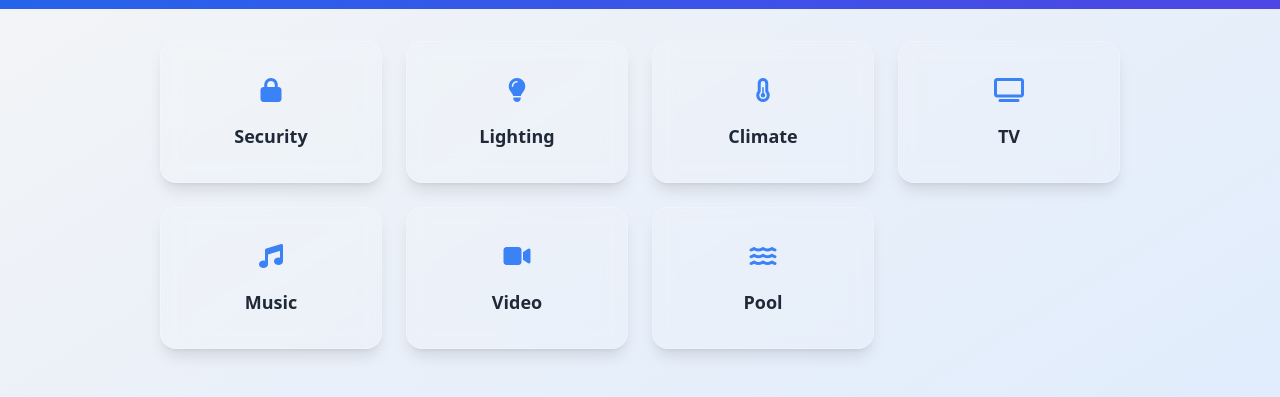
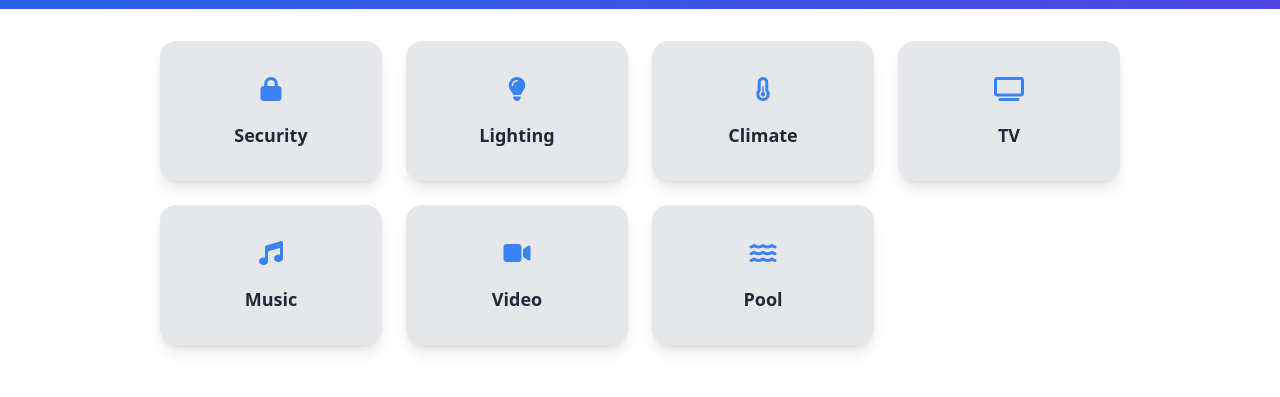
Before and after one commit to agorman1017-lgtm/eHome, a plain HTML site: page index.html in a window 1280 px wide. Shown: the part 43-440 px from the top of the page. Drawn offline with nearby package versions, Linux system fonts and the light colour scheme.

Commit message:
Update index.html

```diff
--- a/index.html
+++ b/index.html
@@ -7,48 +7,42 @@
   <link rel="stylesheet" href="https://cdnjs.cloudflare.com/ajax/libs/font-awesome/6.4.2/css/all.min.css">
   <script src="https://cdn.tailwindcss.com"></script>
   <style>
-    .glass-effect {
-      background: rgba(255, 255, 255, 0.1);
-      backdrop-filter: blur(10px);
-      -webkit-backdrop-filter: blur(10px);
-      border: 1px solid rgba(255, 255, 255, 0.2);
-    }
     .icon-hover:hover i {
       transform: scale(1.2);
       transition: transform 0.3s ease;
     }
   </style>
 </head>
-<body class="bg-gradient-to-br from-gray-100 to-blue-100 min-h-screen flex flex-col items-center justify-start">
+<body class="bg-white min-h-screen flex flex-col items-center justify-start">
   <header class="w-full bg-gradient-to-r from-blue-600 to-indigo-600 text-white text-center py-3">
     <h1 class="text-xl font-extrabold tracking-tight" style="font-family: 'Inter', sans-serif;">eHome</h1>
   </header>
   <main class="grid grid-cols-2 sm:grid-cols-3 md:grid-cols-4 gap-6 p-8 max-w-5xl w-full">
-    <button onclick="openApp('Security')" class="flex flex-col items-center p-8 glass-effect rounded-2xl shadow-lg hover:shadow-xl icon-hover transition-all duration-300">
+    <button onclick="openApp('Security')" class="flex flex-col items-center p-8 bg-gray-200 rounded-2xl shadow-lg hover:shadow-xl icon-hover transition-all duration-300">
       <i class="fas fa-lock w-12 h-10 text-2xl text-blue-500 max-w-full"></i>
       <span class="mt-2 text-lg text-gray-800 font-semibold">Security</span>
     </button>
-    <button onclick="openApp('Lighting')" class="flex flex-col items-center p-8 glass-effect rounded-2xl shadow-lg hover:shadow-xl icon-hover transition-all duration-300">
+    <button onclick="openApp('Lighting')" class="flex flex-col items-center p-8 bg-gray-200 rounded-2xl shadow-lg hover:shadow-xl icon-hover transition-all duration-300">
       <i class="fas fa-lightbulb w-12 h-10 text-2xl text-blue-500 max-w-full"></i>
       <span class="mt-2 text-lg text-gray-800 font-semibold">Lighting</span>
     </button>
-    <button onclick="openApp('Climate')" class="flex flex-col items-center p-8 glass-effect rounded-2xl shadow-lg hover:shadow-xl icon-hover transition-all duration-300">
+    <button onclick="openApp('Climate')" class="flex flex-col items-center p-8 bg-gray-200 rounded-2xl shadow-lg hover:shadow-xl icon-hover transition-all duration-300">
       <i class="fas fa-thermometer-half w-12 h-10 text-2xl text-blue-500 max-w-full"></i>
       <span class="mt-2 text-lg text-gray-800 font-semibold">Climate</span>
     </button>
-    <button onclick="openApp('TV')" class="flex flex-col items-center p-8 glass-effect rounded-2xl shadow-lg hover:shadow-xl icon-hover transition-all duration-300">
+    <button onclick="openApp('TV')" class="flex flex-col items-center p-8 bg-gray-200 rounded-2xl shadow-lg hover:shadow-xl icon-hover transition-all duration-300">
       <i class="fas fa-tv w-12 h-10 text-2xl text-blue-500 max-w-full"></i>
       <span class="mt-2 text-lg text-gray-800 font-semibold">TV</span>
     </button>
-    <button onclick="openApp('Music')" class="flex flex-col items-center p-8 glass-effect rounded-2xl shadow-lg hover:shadow-xl icon-hover transition-all duration-300">
+    <button onclick="openApp('Music')" class="flex flex-col items-center p-8 bg-gray-200 rounded-2xl shadow-lg hover:shadow-xl icon-hover transition-all duration-300">
       <i class="fas fa-music w-12 h-10 text-2xl text-blue-500 max-w-full"></i>
       <span class="mt-2 text-lg text-gray-800 font-semibold">Music</span>
     </button>
-    <button onclick="openApp('Video')" class="flex flex-col items-center p-8 glass-effect rounded-2xl shadow-lg hover:shadow-xl icon-hover transition-all duration-300">
+    <button onclick="openApp('Video')" class="flex flex-col items-center p-8 bg-gray-200 rounded-2xl shadow-lg hover:shadow-xl icon-hover transition-all duration-300">
       <i class="fas fa-video w-12 h-10 text-2xl text-blue-500 max-w-full"></i>
       <span class="mt-2 text-lg text-gray-800 font-semibold">Video</span>
     </button>
-    <button onclick="openApp('Pool')" class="flex flex-col items-center p-8 glass-effect rounded-2xl shadow-lg hover:shadow-xl icon-hover transition-all duration-300">
+    <button onclick="openApp('Pool')" class="flex flex-col items-center p-8 bg-gray-200 rounded-2xl shadow-lg hover:shadow-xl icon-hover transition-all duration-300">
       <i class="fas fa-water w-12 h-10 text-2xl text-blue-500 max-w-full"></i>
       <span class="mt-2 text-lg text-gray-800 font-semibold">Pool</span>
     </button>
```
